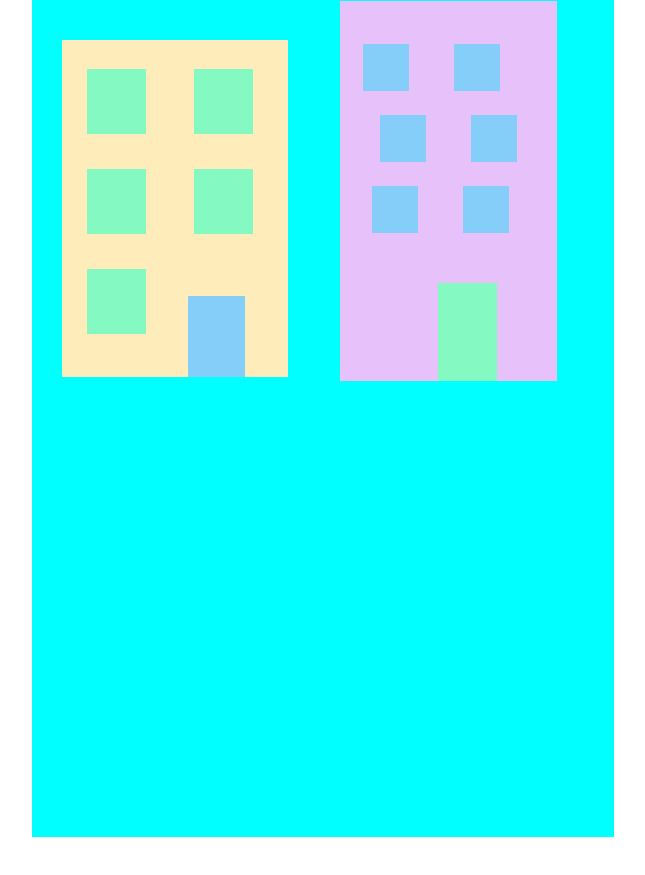
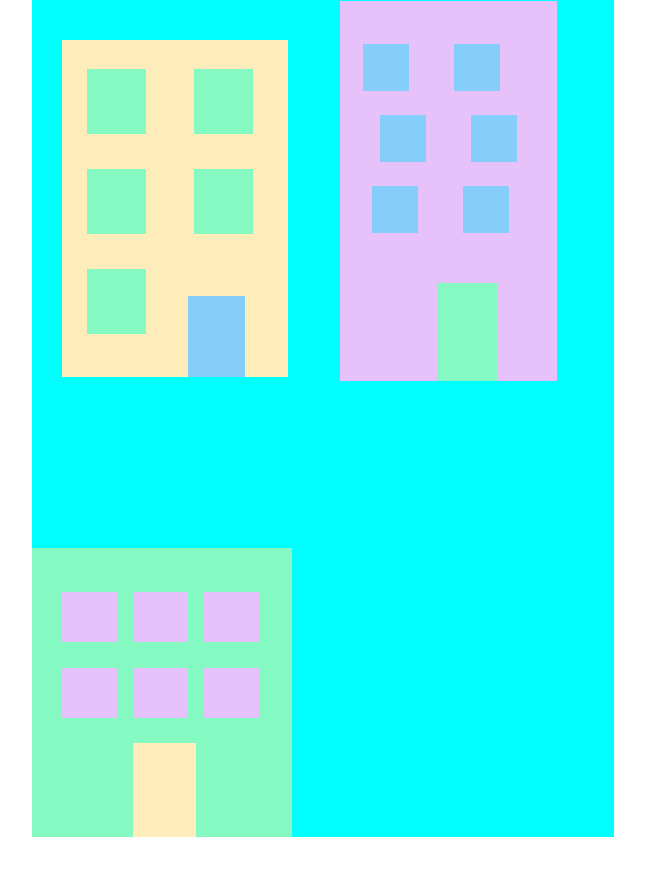
Before and after one commit to slumpthug/git-houseDZ, a plain HTML site: page index.html in a window 1280 px wide. Shown: the part 523-1398 px from the top of the page, without its empty margins (317-962 px from the left). Drawn offline with Linux system fonts and the light colour scheme.

Commit message:
Added house-3

```diff
--- a/css/style.css
+++ b/css/style.css
@@ -41,6 +41,10 @@
   background-color: #e7c1f9;
 }
 
+.square-3 {
+  background-color: #84f9c1;
+}
+
 .main-section__cont-houses {
   height: 70%;
 }
@@ -63,6 +67,7 @@
   column-gap: 48px;
   padding: 29px 0 0 25px;
 }
+
 .window {
   width: 59px;
   height: 65px;
@@ -94,6 +99,7 @@
   top: 0px;
   left: 78px;
 }
+
 .house-purple__wrapper {
   display: flex;
   flex-direction: row;
@@ -101,11 +107,13 @@
   row-gap: 24px;
   padding-top: 43px;
 }
+
 .wrapper__window {
   width: 46px;
   height: 47px;
   background: #84cef9;
 }
+
 .wrapper__window:nth-child(1) {
   margin-left: 23px;
   margin-right: 45px;
@@ -115,10 +123,12 @@
   margin-left: 40px;
   margin-right: 45px;
 }
+
 .wrapper__window:nth-child(5) {
   margin-left: 32px;
   margin-right: 45px;
 }
+
 .wrapper__window:hover {
   display: block;
   background-color: yellow;
@@ -132,3 +142,40 @@
   left: 98px;
   bottom: 0;
 }
+
+/* Sanjar house-3*/
+
+.house-green {
+  display: inline-block;
+  width: 260px;
+  height: 289px;
+  background: #84f9c1;
+  position: relative;
+  bottom: 0;
+  left: 0;
+  top: 167px;
+}
+
+.house-green__wrapper {
+  display: grid;
+  grid-template-columns: repeat(3, 55px);
+  grid-template-rows: repeat(3, 50px);
+  row-gap: 26px;
+  column-gap: 16px;
+  padding: 44px 0 0 30px;
+}
+
+.house-green__window {
+  width: 55px;
+  height: 50px;
+  background: #e7c1f9;
+}
+
+.house-green__door {
+  position: absolute;
+  left: 101px;
+  bottom: 0px;
+  width: 63px;
+  height: 94px;
+  background: #ffecbb;
+}
--- a/index.html
+++ b/index.html
@@ -23,8 +23,8 @@
                         Kanat
                     </li>
                     <li class="main-section__list-name">
-                        <div class="square"></div>
-                        FQJYB
+                        <div class="square square-3"></div>
+                        Sanjar
                     </li>
                     <li  class="main-section__list-name">
                         <div class="square"></div>
@@ -56,6 +56,17 @@
                     </div>
                 </div>
 
+                <div class="house-green">
+                    <div class="house-green__wrapper">
+                      <div class="house-green__window"></div>
+                      <div class="house-green__window"></div>
+                      <div class="house-green__window"></div>
+                      <div class="house-green__window"></div>
+                      <div class="house-green__window"></div>
+                      <div class="house-green__window"></div>
+                      <div class="house-green__door"></div>
+                    </div>
+                  </div>
             </div>
         </section>
     </main>
```
